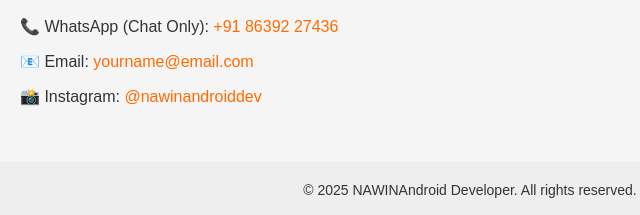
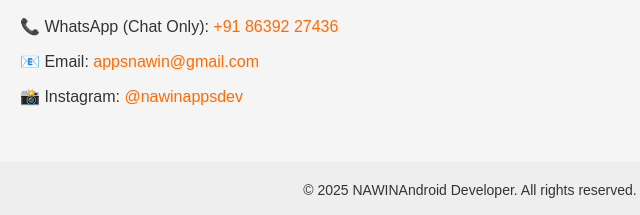
Before and after one commit to nawin47/nawinandroid.github.io, a plain HTML site: page index.html in a window 1280 px wide. Shown: the part 1288-1503 px from the top of the page, 170-810 px from the left. Drawn offline with Linux system fonts and the light colour scheme.

Commit message:
Update index.html

```diff
--- a/index.html
+++ b/index.html
@@ -90,8 +90,8 @@
 <section>
   <h2>Contact Me</h2>
   <p>📞 WhatsApp (Chat Only): <a href="https://wa.me/918639227436">+91 86392 27436</a></p>
-  <p>📧 Email: <a href="mailto:yourname@email.com">yourname@email.com</a></p>
-  <p>📸 Instagram: <a href="https://instagram.com/nawinandroiddev" target="_blank">@nawinandroiddev</a></p>
+  <p>📧 Email: <a href="mailto:appsnawin@gmail.com">appsnawin@gmail.com</a></p>
+  <p>📸 Instagram: <a href="https://instagram.com/nawinappsdev" target="_blank">@nawinappsdev</a></p>
 </section>
 
 <footer>
```
